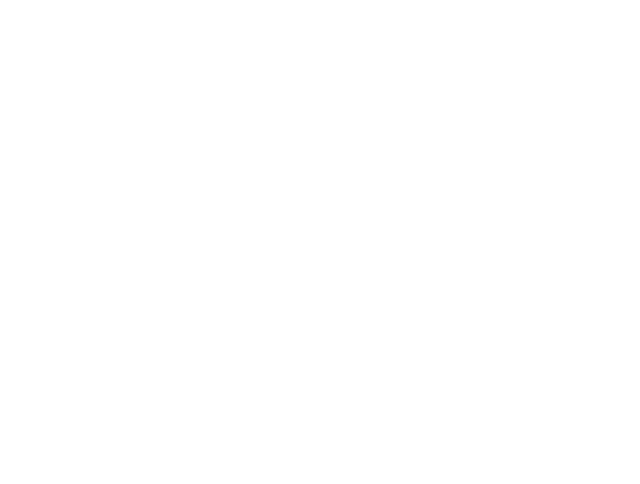
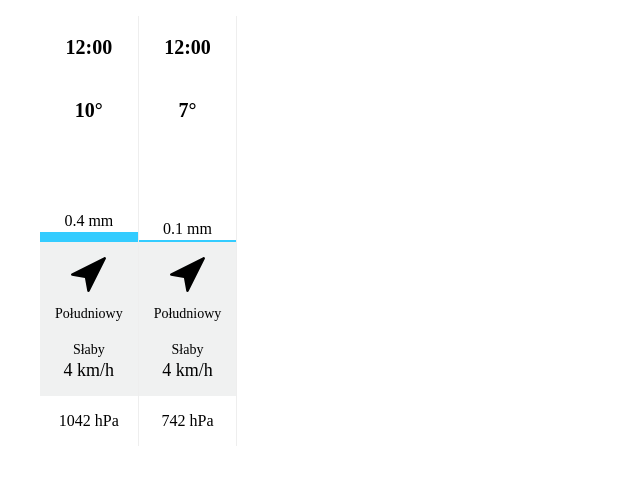
Before and after one commit to adamlewkowicz/weather-widget, a React (Create React App) app: page / in a window 1280 px wide. Shown: the top 484 px of the page, without its empty margins (0-640 px from the left). Built offline with nearby package versions, Linux system fonts and the light colour scheme.

Commit message:
scaffold widget component

```diff
--- a/src/App.tsx
+++ b/src/App.tsx
@@ -1,12 +1,38 @@
+// @ts-ignore
 import * as React from 'react';
 import logo from './logo.svg';
 import './App.css';
-import styled from 'styled-components';
+import styled, { createGlobalStyle } from 'styled-components';
 import { WeatherWidget } from './components/WeatherWidget';
+
+const GlobalStyle = createGlobalStyle`
+  font-family: 'Source Sans Pro';
+  box-sizing: border-box;
+`
 
 export const App = () => (
   <Container>
-    <WeatherWidget />
+    <GlobalStyle />
+    <WeatherWidget
+      data={[
+        {
+          hour: 6,
+          hPaPressure: 1042,
+          rainfallQuantity: 0.4,
+          windDirection: 4,
+          windVelocity: 49,
+          temperature: 10
+        },
+        {
+          hour: 7,
+          hPaPressure: 742,
+          rainfallQuantity: 0.1,
+          windDirection: 7,
+          windVelocity: 12,
+          temperature: 7
+        },
+      ]}
+    />
   </Container>
 );
 
--- /dev/null
+++ b/src/components/Rainfall.tsx
@@ -0,0 +1,38 @@
+import React from 'react';
+import styled from 'styled-components';
+
+interface RainfallProps {
+  value: number
+}
+
+export const Rainfall = (props: RainfallProps) => {
+  const chartHeight = props.value * 25;
+
+  return (
+    <Container>
+      <Quantity>{props.value.toLocaleString()} mm</Quantity>
+      <Chart
+        style={{ height: chartHeight }}
+      />
+    </Container>
+  );
+}
+
+const Container = styled.div`
+  width: 100%;
+  height: 100px;
+  display: flex;
+  flex-direction: column;
+  align-items: center;
+  justify-content: flex-end;
+`
+
+const Quantity = styled.p`
+  text-align: center;
+  margin-bottom: 2px;
+`
+
+const Chart = styled.div`
+  background-color: #33CCFF;
+  width: 100%;
+`
--- a/src/components/WeatherBlock.tsx
+++ b/src/components/WeatherBlock.tsx
@@ -1,6 +1,8 @@
 import React from 'react';
-import styled from 'styled-components/native';
+import styled from 'styled-components';
 import { Weather } from '../types';
+import { Rainfall } from './Rainfall';
+import { WindDetails } from './WindDetails';
 
 interface WeatherBlockProps {
   weather: Weather
@@ -9,11 +11,30 @@
 export const WeatherBlock = (props: WeatherBlockProps) => {
   return (
     <Container>
-
+      <Time>12:00</Time>
+      <Temperature>
+        {props.weather.temperature}&#176;
+      </Temperature>
+      <Rainfall value={props.weather.rainfallQuantity} />
+      <WindDetails />
+      <p>{props.weather.hPaPressure} hPa</p>
     </Container>
   );
 }
 
-const Container = styled.View`
+const Container = styled.div`
+  border-right: 1px solid #EEEEEE;
+  display: flex;
+  flex-direction: column;
+  align-items: center;
+`
 
+const Temperature = styled.p`
+  font-size: 20px;
+  font-weight: bold;
 `
+
+const Time = styled.p`
+  font-size: 20px;
+  font-weight: bold;
+`
--- a/src/components/WeatherWidget.tsx
+++ b/src/components/WeatherWidget.tsx
@@ -1,18 +1,31 @@
 import React from 'react';
 import styled from 'styled-components';
+import { Weather } from '../types';
+import { WeatherBlock } from './WeatherBlock';
 
 interface WeatherWidgetProps {
-
+  data: Weather[]
 }
 
 export const WeatherWidget = (props: WeatherWidgetProps) => {
   return (
     <Container>
-
+      <BlocksContainer>
+        {props.data.map(weather => (
+          <WeatherBlock
+            weather={weather}
+          />
+        ))}
+      </BlocksContainer>
     </Container>
   );
 }
 
 const Container= styled.div`
+  font-family: 'Source Sans Pro';
+`
 
+const BlocksContainer = styled.ul`
+  display: flex;
+  flex-direction: row;
 `
--- /dev/null
+++ b/src/components/WindDetails.tsx
@@ -0,0 +1,44 @@
+import React from 'react';
+import styled from 'styled-components';
+import arrowIcon from '../assets/arrow.svg';
+
+interface WindDetailsProps {
+
+}
+
+export const WindDetails = (props: WindDetailsProps) => {
+  return (
+    <Container>
+      <Arrow src={arrowIcon} />
+      <Direction>Południowy</Direction>
+      <VelocityTitle>Słaby</VelocityTitle>
+      <Velocity>4 km/h</Velocity>
+    </Container>
+  );
+}
+
+const Container = styled.div`
+  background-color: #F0F1F1;
+  display: flex;
+  flex-direction: column;
+  align-items: center;
+  padding: 15px;
+`
+
+const Arrow = styled.img`
+  height: 35px;
+`
+
+const Direction = styled.p`
+  font-size: 14px;
+  margin-bottom: 20px;
+`
+
+const Velocity = styled.span`
+  font-size: 18px;
+`
+
+const VelocityTitle = styled.span`
+  margin-bottom: 2px;
+  font-size: 14px;
+`
--- a/src/index.tsx
+++ b/src/index.tsx
@@ -1,4 +1,5 @@
 import React from 'react';
+// @ts-ignore
 import ReactDOM from 'react-dom';
 import './index.css';
 import { App } from './App';
--- a/src/types.ts
+++ b/src/types.ts
@@ -5,5 +5,5 @@
   rainfallQuantity: number
   windDirection: number
   windVelocity: number
-  hpaPressure: number
+  hPaPressure: number
 }
```
Also changed, not shown: src/assets/arrow.svg (added).
